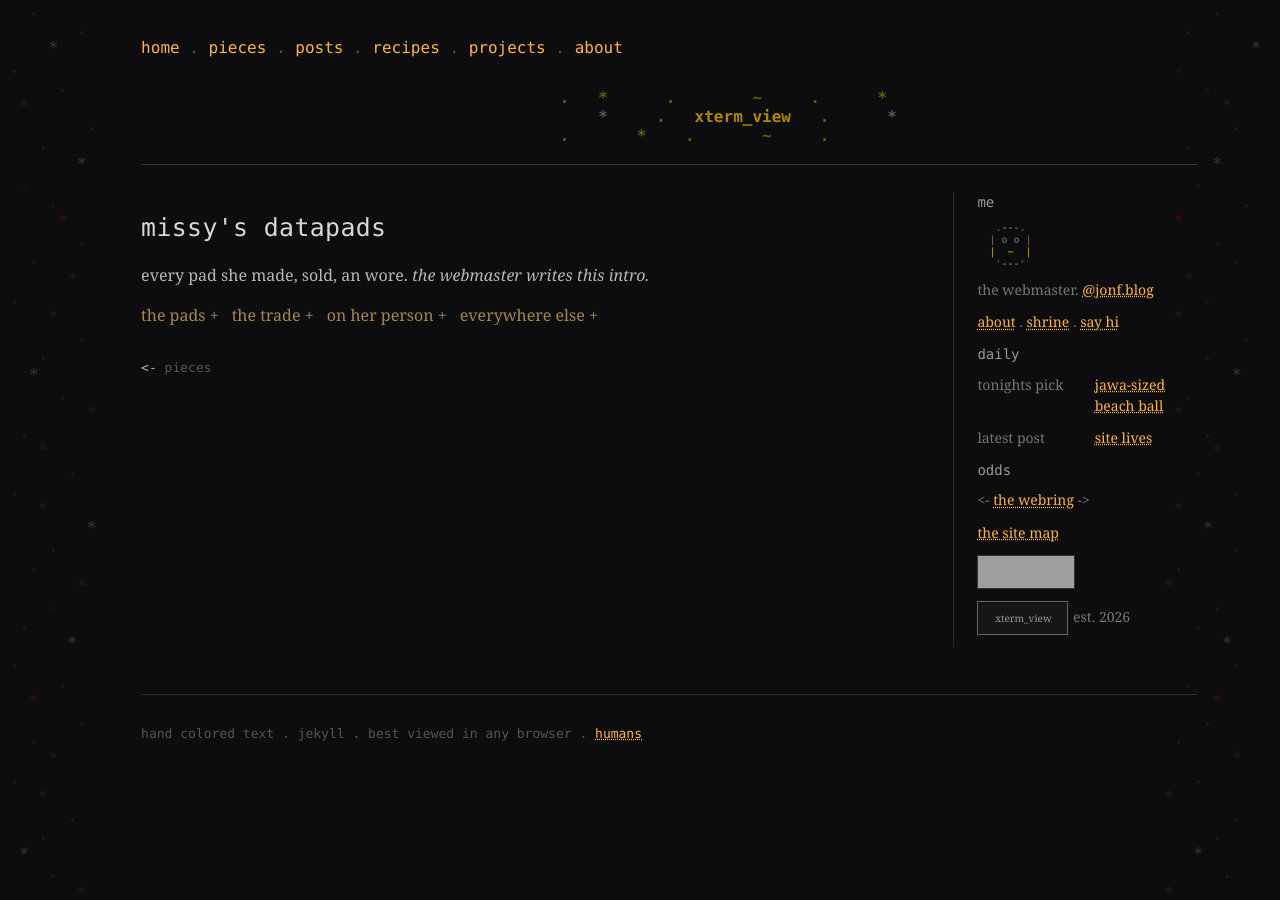
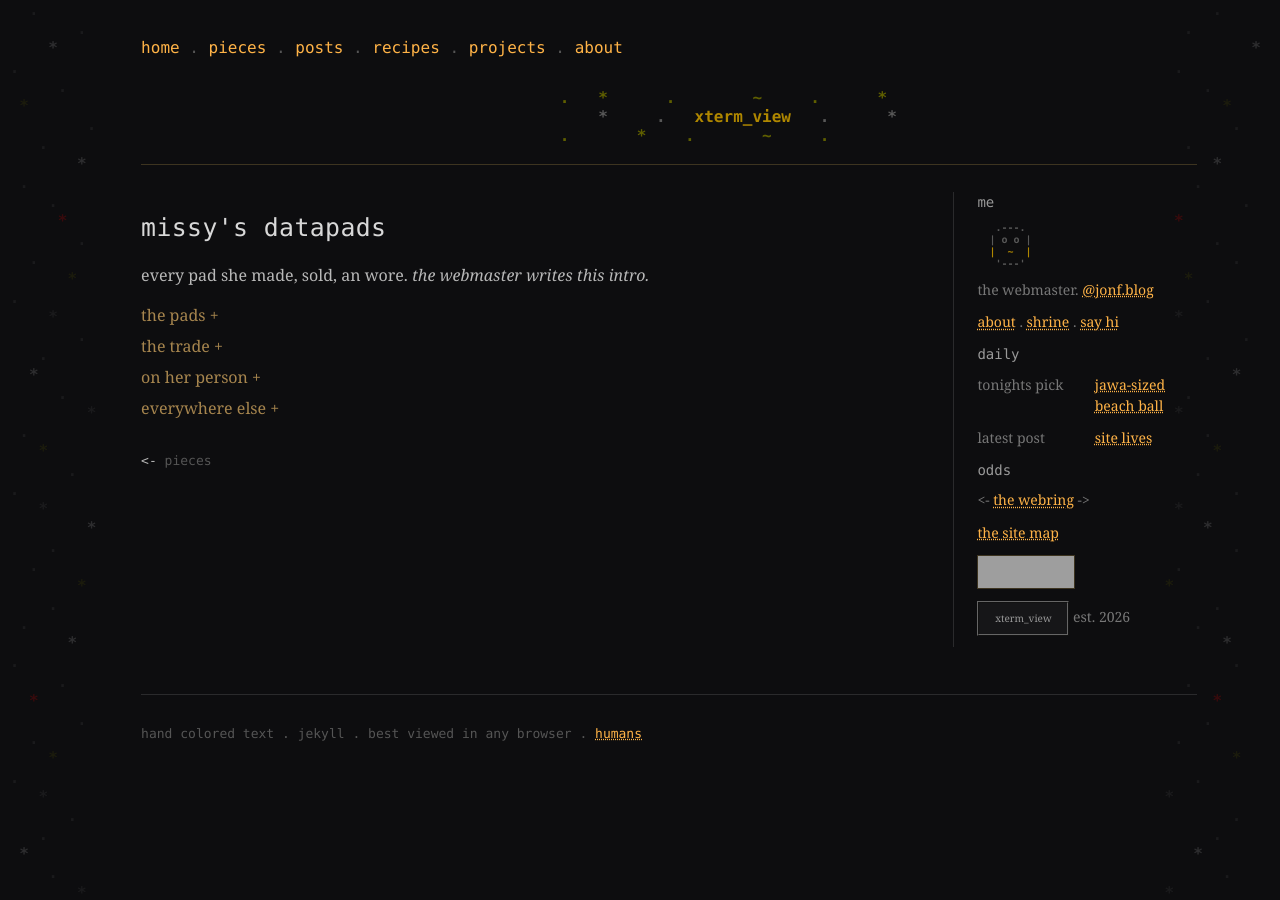
Before and after one commit to jf-atray/jf-atray.github.io, a Jekyll site: the page built from pieces/missy-datapads.md, in a window 1280 px wide. Built offline with Jekyll 4.4.1, drawn with Linux system fonts in a browser that asks for light colours; grey boxes are pictures that could not be loaded.

Commit message:
split fold into expandin sections an dropdown bars, tagfold takes any collection
Generated with [Devin](https://devin.ai)

Co-Authored-By: Devin <158243242+devin-ai-integration[bot]@users.noreply.github.com>

```diff
--- a/_includes/tagfold.html
+++ b/_includes/tagfold.html
@@ -1,5 +1,6 @@
-{% assign tagged = site.pieces | where_exp: "p", "p.tags contains include.tag" | sort: "title" %}
-<details class="tagfold"{% if include.open %} open{% endif %}>
+{% assign of = include.of | default: "pieces" %}
+{% assign tagged = site[of] | where_exp: "p", "p.tags contains include.tag" | sort: "title" %}
+<details class="fold{% if include.bar %} foldbar{% endif %}"{% if include.open %} open{% endif %}>
 <summary>{{ include.title | default: include.tag }}</summary>
 <ul>
 {% for p in tagged %}<li><a href="{{ p.url | relative_url }}">{{ p.title }}</a></li>{% endfor %}
--- a/_includes/viewfolds.html
+++ b/_includes/viewfolds.html
@@ -1,11 +1,12 @@
-{% assign vpages = site.pages | where_exp: "v", "v.dir == '/pieces/'" | sort: "title" %}
+{% assign vdir = include.dir | default: "/pieces/" %}
+{% assign vpages = site.pages | where_exp: "v", "v.dir == vdir" | sort: "title" %}
 <ul class="viewlist">
 {% for v in vpages %}{% unless v.family %}<li><a href="{{ v.url | relative_url }}">{{ v.title }}</a></li>{% endunless %}{% endfor %}
 </ul>
 {% assign fammed = vpages | where_exp: "v", "v.family" %}
 {% assign fams = fammed | group_by: "family" | sort: "name" %}
 {% for fam in fams %}
-<details class="tagfold">
+<details class="fold foldbar">
 <summary>{{ fam.name }}</summary>
 <ul>
 {% for v in fam.items | sort: "title" %}<li><a href="{{ v.url | relative_url }}">{{ v.title }}</a></li>{% endfor %}
--- a/assets/site.css
+++ b/assets/site.css
@@ -319,10 +319,13 @@ ul.viewlist { display: inline; margin: 0; padding: 0; list-style: none; }
 ul.viewlist li { display: inline; }
 ul.viewlist li + li::before { content: " . "; color: var(--dimmer); }
 
-details.tagfold { display: inline-block; position: relative; margin: 0 1ch 0 0; vertical-align: top; }
-details.tagfold summary { cursor: pointer; color: var(--amber-dim); list-style: none; }
-details.tagfold summary::-webkit-details-marker { display: none; }
-details.tagfold summary::after { content: " +"; }
-details.tagfold[open] summary::after { content: " -"; }
-details.tagfold ul { position: absolute; left: 0; top: 100%; min-width: 22ch; margin: 0; padding: .4ch 1ch; list-style: none; background: var(--panel); border: var(--hairline); z-index: 5; }
-details.tagfold li { white-space: nowrap; }
+details.fold { margin: .8ch 0; }
+details.fold summary { cursor: pointer; color: var(--amber-dim); list-style: none; }
+details.fold summary::-webkit-details-marker { display: none; }
+details.fold summary::after { content: " +"; }
+details.fold[open] summary::after { content: " -"; }
+details.fold ul { list-style: none; margin: .5ch 0 0 1ch; padding: 0; }
+
+details.foldbar { display: inline-block; position: relative; margin: 0 1ch 0 0; vertical-align: top; }
+details.foldbar ul { position: absolute; left: 0; top: 100%; min-width: 22ch; margin: 0; padding: .4ch 1ch; background: var(--panel); border: var(--hairline); z-index: 5; }
+details.foldbar li { white-space: nowrap; }
```
